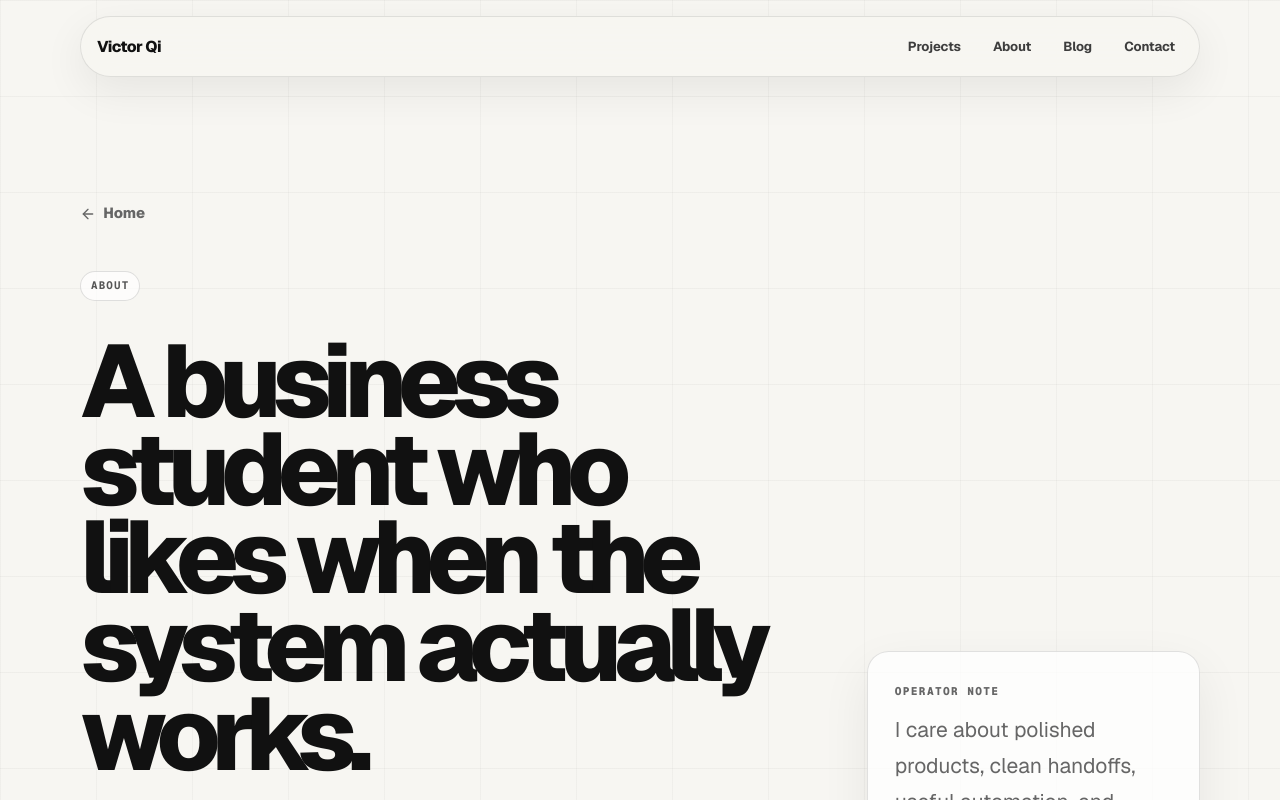
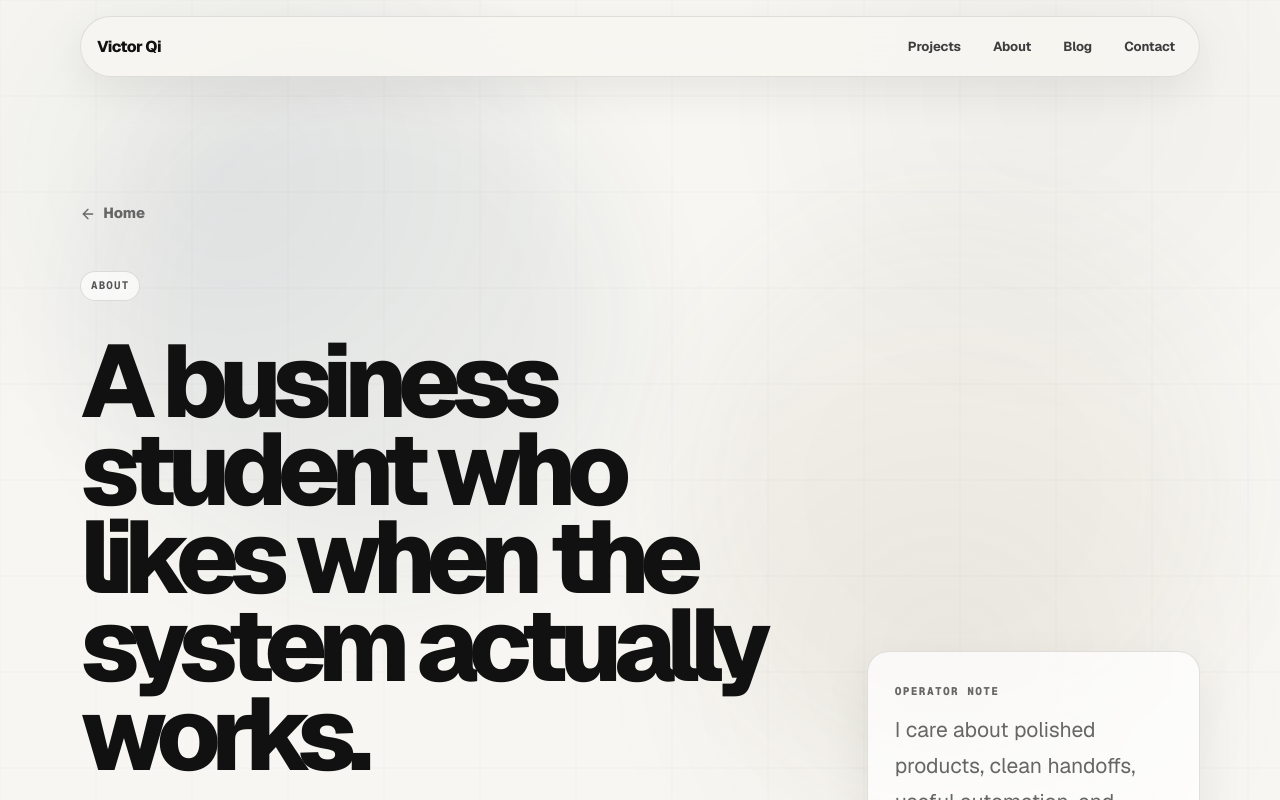
Before and after one commit to stridesz/victor-portfolio, a Next.js app: page /about in a window 1280 px wide. Shown: the top 800 px of the page. Built offline with nearby package versions, Linux system fonts and the light colour scheme.

Commit message:
[verified] Add cursor-reactive ambient grid

```diff
--- /dev/null
+++ b/app/components/AmbientGrid.tsx
@@ -0,0 +1,206 @@
+"use client";
+
+import { useEffect, useRef } from "react";
+
+type Point = {
+  x: number;
+  y: number;
+};
+
+const GRID_SIZE = 96;
+const SAMPLE_STEP = 18;
+const BEND_RADIUS = 178;
+const PUSH_STRENGTH = 34;
+const TWIST_STRENGTH = 8;
+
+function warpPoint(x: number, y: number, pointer: Point | null, strength: number): [number, number] {
+  if (!pointer || strength <= 0) {
+    return [x, y];
+  }
+
+  const dx = x - pointer.x;
+  const dy = y - pointer.y;
+  const distance = Math.hypot(dx, dy);
+
+  if (distance >= BEND_RADIUS || distance < 0.001) {
+    return [x, y];
+  }
+
+  const reach = 1 - distance / BEND_RADIUS;
+  const influence = reach * reach;
+  const normalizedX = dx / distance;
+  const normalizedY = dy / distance;
+  const push = PUSH_STRENGTH * influence * strength;
+  const twist = TWIST_STRENGTH * influence * strength;
+
+  return [
+    x + normalizedX * push - normalizedY * twist,
+    y + normalizedY * push + normalizedX * twist,
+  ];
+}
+
+export function AmbientGrid() {
+  const canvasRef = useRef<HTMLCanvasElement>(null);
+
+  useEffect(() => {
+    const canvas = canvasRef.current;
+    const context = canvas?.getContext("2d", { alpha: true });
+
+    if (!canvas || !context) {
+      return;
+    }
+
+    let width = 0;
+    let height = 0;
+    let pointer: Point | null = null;
+    let animationFrame = 0;
+    const reducedMotionQuery = window.matchMedia("(prefers-reduced-motion: reduce)");
+    const finePointerQuery = window.matchMedia("(pointer: fine)");
+
+    const traceGrid = (activePointer: Point | null, strength: number) => {
+      for (let x = -GRID_SIZE; x <= width + GRID_SIZE; x += GRID_SIZE) {
+        context.beginPath();
+        let firstPoint = true;
+
+        for (let y = -GRID_SIZE; y <= height + GRID_SIZE; y += SAMPLE_STEP) {
+          const [warpedX, warpedY] = warpPoint(x, y, activePointer, strength);
+
+          if (firstPoint) {
+            context.moveTo(warpedX, warpedY);
+            firstPoint = false;
+          } else {
+            context.lineTo(warpedX, warpedY);
+          }
+        }
+
+        context.stroke();
+      }
+
+      for (let y = -GRID_SIZE; y <= height + GRID_SIZE; y += GRID_SIZE) {
+        context.beginPath();
+        let firstPoint = true;
+
+        for (let x = -GRID_SIZE; x <= width + GRID_SIZE; x += SAMPLE_STEP) {
+          const [warpedX, warpedY] = warpPoint(x, y, activePointer, strength);
+
+          if (firstPoint) {
+            context.moveTo(warpedX, warpedY);
+            firstPoint = false;
+          } else {
+            context.lineTo(warpedX, warpedY);
+          }
+        }
+
+        context.stroke();
+      }
+    };
+
+    const draw = () => {
+      context.clearRect(0, 0, width, height);
+      context.lineCap = "round";
+      context.lineJoin = "round";
+      context.lineWidth = 1;
+      context.strokeStyle = "rgba(17, 17, 17, 0.035)";
+      traceGrid(pointer, pointer ? 1 : 0);
+
+      if (!pointer || reducedMotionQuery.matches || !finePointerQuery.matches) {
+        return;
+      }
+
+      const glow = context.createRadialGradient(pointer.x, pointer.y, 0, pointer.x, pointer.y, BEND_RADIUS * 1.3);
+      glow.addColorStop(0, "rgba(35, 65, 95, 0.085)");
+      glow.addColorStop(0.48, "rgba(35, 65, 95, 0.032)");
+      glow.addColorStop(1, "rgba(35, 65, 95, 0)");
+      context.fillStyle = glow;
+      context.fillRect(pointer.x - BEND_RADIUS * 1.35, pointer.y - BEND_RADIUS * 1.35, BEND_RADIUS * 2.7, BEND_RADIUS * 2.7);
+
+      context.save();
+      context.beginPath();
+      context.arc(pointer.x, pointer.y, BEND_RADIUS * 1.08, 0, Math.PI * 2);
+      context.clip();
+      context.lineWidth = 1.12;
+      context.strokeStyle = "rgba(35, 65, 95, 0.14)";
+      traceGrid(pointer, 1);
+      context.restore();
+
+      context.beginPath();
+      context.fillStyle = "rgba(35, 65, 95, 0.2)";
+      context.arc(pointer.x, pointer.y, 2.2, 0, Math.PI * 2);
+      context.fill();
+    };
+
+    const scheduleDraw = () => {
+      if (animationFrame) {
+        return;
+      }
+
+      animationFrame = window.requestAnimationFrame(() => {
+        animationFrame = 0;
+        draw();
+      });
+    };
+
+    const resize = () => {
+      const ratio = Math.min(window.devicePixelRatio || 1, 2);
+      width = window.innerWidth;
+      height = window.innerHeight;
+      canvas.width = Math.ceil(width * ratio);
+      canvas.height = Math.ceil(height * ratio);
+      canvas.style.width = `${width}px`;
+      canvas.style.height = `${height}px`;
+      context.setTransform(ratio, 0, 0, ratio, 0, 0);
+      draw();
+    };
+
+    const handlePointerMove = (event: PointerEvent) => {
+      if (reducedMotionQuery.matches || !finePointerQuery.matches || event.pointerType !== "mouse") {
+        return;
+      }
+
+      pointer = { x: event.clientX, y: event.clientY };
+      scheduleDraw();
+    };
+
+    const clearPointer = () => {
+      pointer = null;
+      scheduleDraw();
+    };
+
+    const handlePreferenceChange = () => {
+      if (reducedMotionQuery.matches || !finePointerQuery.matches) {
+        pointer = null;
+      }
+
+      scheduleDraw();
+    };
+
+    resize();
+    window.addEventListener("resize", resize);
+    window.addEventListener("pointermove", handlePointerMove, { passive: true });
+    window.addEventListener("blur", clearPointer);
+    document.documentElement.addEventListener("mouseleave", clearPointer);
+    reducedMotionQuery.addEventListener("change", handlePreferenceChange);
+    finePointerQuery.addEventListener("change", handlePreferenceChange);
+
+    return () => {
+      window.removeEventListener("resize", resize);
+      window.removeEventListener("pointermove", handlePointerMove);
+      window.removeEventListener("blur", clearPointer);
+      document.documentElement.removeEventListener("mouseleave", clearPointer);
+      reducedMotionQuery.removeEventListener("change", handlePreferenceChange);
+      finePointerQuery.removeEventListener("change", handlePreferenceChange);
+
+      if (animationFrame) {
+        window.cancelAnimationFrame(animationFrame);
+      }
+    };
+  }, []);
+
+  return (
+    <div className="ambient-field" aria-hidden="true">
+      <span className="ambient-field__glow ambient-field__glow--one" />
+      <span className="ambient-field__glow ambient-field__glow--two" />
+      <canvas ref={canvasRef} className="ambient-grid" />
+    </div>
+  );
+}
--- a/app/globals.css
+++ b/app/globals.css
@@ -35,14 +35,66 @@ body {
   min-height: 100%;
   margin: 0;
   overflow-x: hidden;
-  background:
-    linear-gradient(rgba(17, 17, 17, 0.035) 1px, transparent 1px),
-    linear-gradient(90deg, rgba(17, 17, 17, 0.03) 1px, transparent 1px),
-    var(--background);
-  background-size: 96px 96px, 96px 96px, auto;
+  background: var(--background);
   color: var(--foreground);
   font-family: var(--font-geist-sans), ui-sans-serif, system-ui, sans-serif;
   text-rendering: geometricPrecision;
+}
+
+.ambient-field {
+  position: fixed;
+  inset: 0;
+  z-index: 0;
+  overflow: hidden;
+  pointer-events: none;
+  background:
+    radial-gradient(circle at 18% 22%, rgba(35, 65, 95, 0.055), transparent 28%),
+    radial-gradient(circle at 82% 12%, rgba(17, 17, 17, 0.035), transparent 26%),
+    radial-gradient(circle at 74% 82%, rgba(125, 104, 66, 0.05), transparent 30%);
+}
+
+.ambient-field__glow {
+  position: absolute;
+  width: min(42vw, 34rem);
+  aspect-ratio: 1;
+  border-radius: 999px;
+  filter: blur(58px);
+  opacity: 0.32;
+  transform: translate3d(0, 0, 0);
+  animation: ambient-drift 22s ease-in-out infinite alternate;
+}
+
+.ambient-field__glow--one {
+  top: 7%;
+  left: 8%;
+  background: rgba(35, 65, 95, 0.18);
+}
+
+.ambient-field__glow--two {
+  right: 5%;
+  bottom: 6%;
+  background: rgba(126, 107, 76, 0.16);
+  animation-delay: -7s;
+  animation-duration: 28s;
+}
+
+.ambient-grid {
+  position: absolute;
+  inset: 0;
+  display: block;
+  width: 100%;
+  height: 100%;
+  opacity: 0.98;
+}
+
+@keyframes ambient-drift {
+  0% {
+    transform: translate3d(-3%, -2%, 0) scale(0.98);
+  }
+
+  100% {
+    transform: translate3d(7%, 5%, 0) scale(1.08);
+  }
 }
 
 ::selection {
@@ -61,6 +113,7 @@ a {
 
 .site-shell {
   position: relative;
+  z-index: 1;
   min-height: 100svh;
   overflow: hidden;
 }
@@ -898,4 +951,8 @@ a {
     animation-duration: 0.01ms !important;
     animation-iteration-count: 1 !important;
   }
+
+  .ambient-field__glow {
+    animation: none !important;
+  }
 }
--- a/app/layout.tsx
+++ b/app/layout.tsx
@@ -1,5 +1,6 @@
 import type { Metadata } from "next";
 import { Geist, Geist_Mono } from "next/font/google";
+import { AmbientGrid } from "./components/AmbientGrid";
 import "./globals.css";
 
 const geistSans = Geist({
@@ -52,7 +53,10 @@ export default function RootLayout({
         <link rel="shortcut icon" href="/favicon.ico?v=2" />
         <link rel="apple-touch-icon" href="/apple-touch-icon.png?v=2" />
       </head>
-      <body>{children}</body>
+      <body>
+        <AmbientGrid />
+        {children}
+      </body>
     </html>
   );
 }
```
